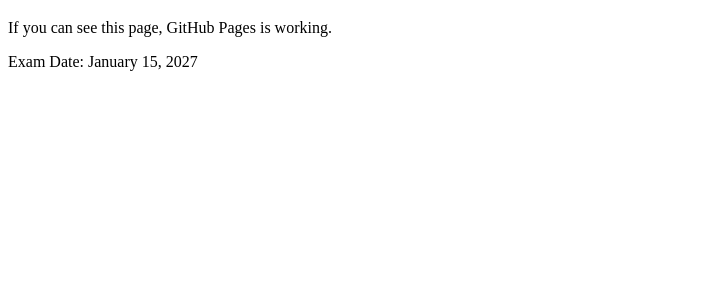
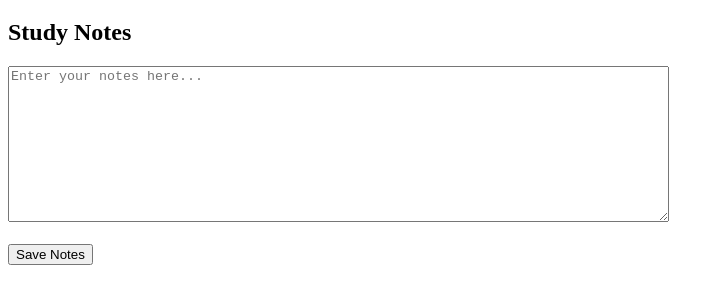
Before and after one commit to awezie/sc200-study-coach, a plain HTML site: page index.html in a window 1280 px wide. Shown: the part 61-364 px from the top of the page, without its empty margins (0-724 px from the left). Drawn offline with Linux system fonts and the light colour scheme.

Commit message:
Update index.html

```diff
--- a/index.html
+++ b/index.html
@@ -1,16 +1,32 @@
 <!DOCTYPE html>
 <html>
 <head>
-    <meta charset="UTF-8">
-    <title>SC-200 Study Coach</title>
+  <meta charset="UTF-8">
+  <title>SC-200 Study Coach</title>
+  <link rel="stylesheet" href="style.css">
 </head>
 <body>
 
 <h1>SC-200 Study Coach</h1>
 
-<p>If you can see this page, GitHub Pages is working.</p>
+<p id="countdown"></p>
 
-<p>Exam Date: January 15, 2027</p>
+<h2>Study Notes</h2>
+
+<textarea id="notes"
+rows="10"
+cols="80"
+placeholder="Enter your notes here..."></textarea>
+
+<br><br>
+
+<button id="saveBtn">
+Save Notes
+</button>
+
+<p id="status"></p>
+
+<script type="module" src="app.js"></script>
 
 </body>
 </html>
```
